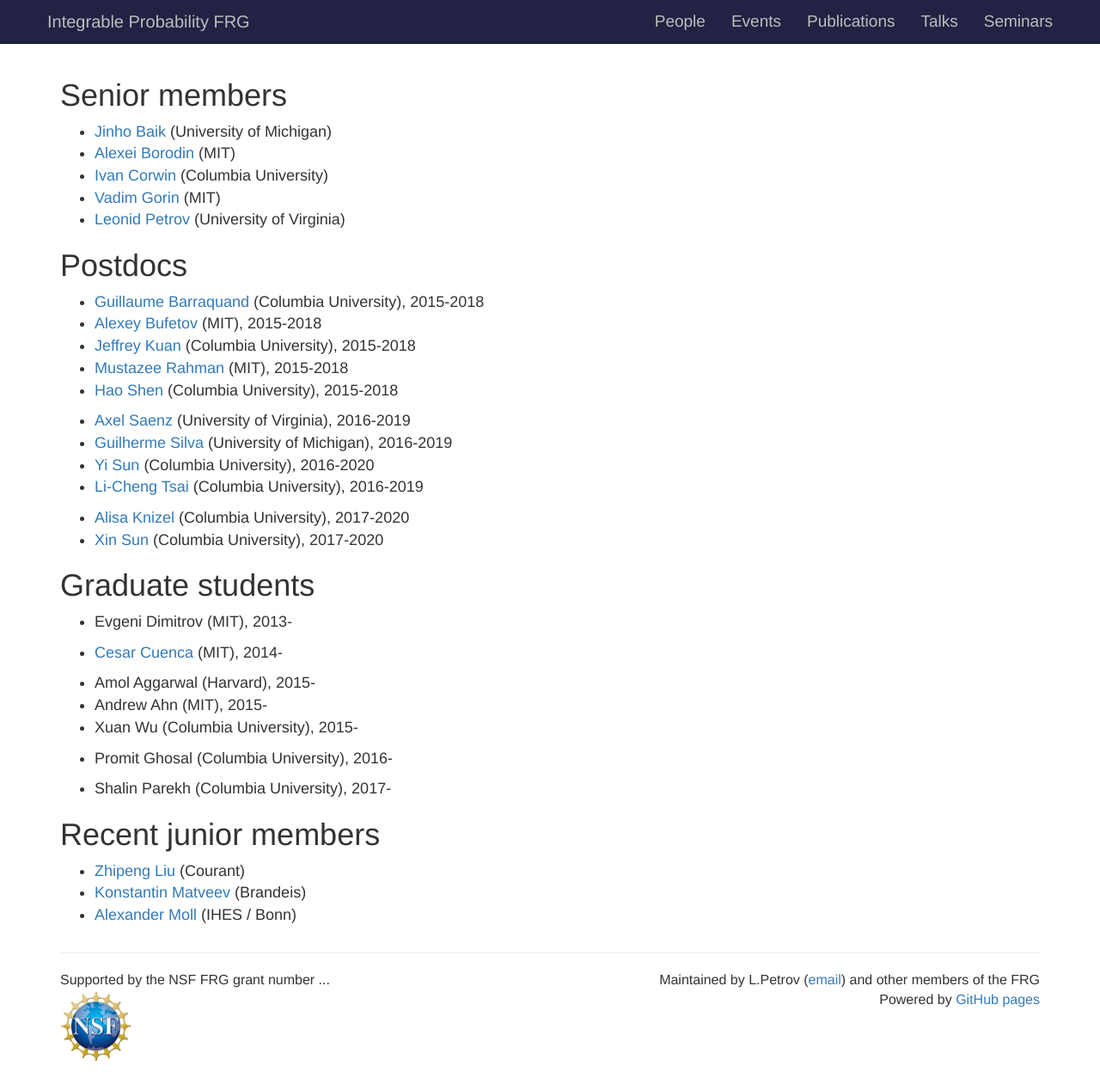
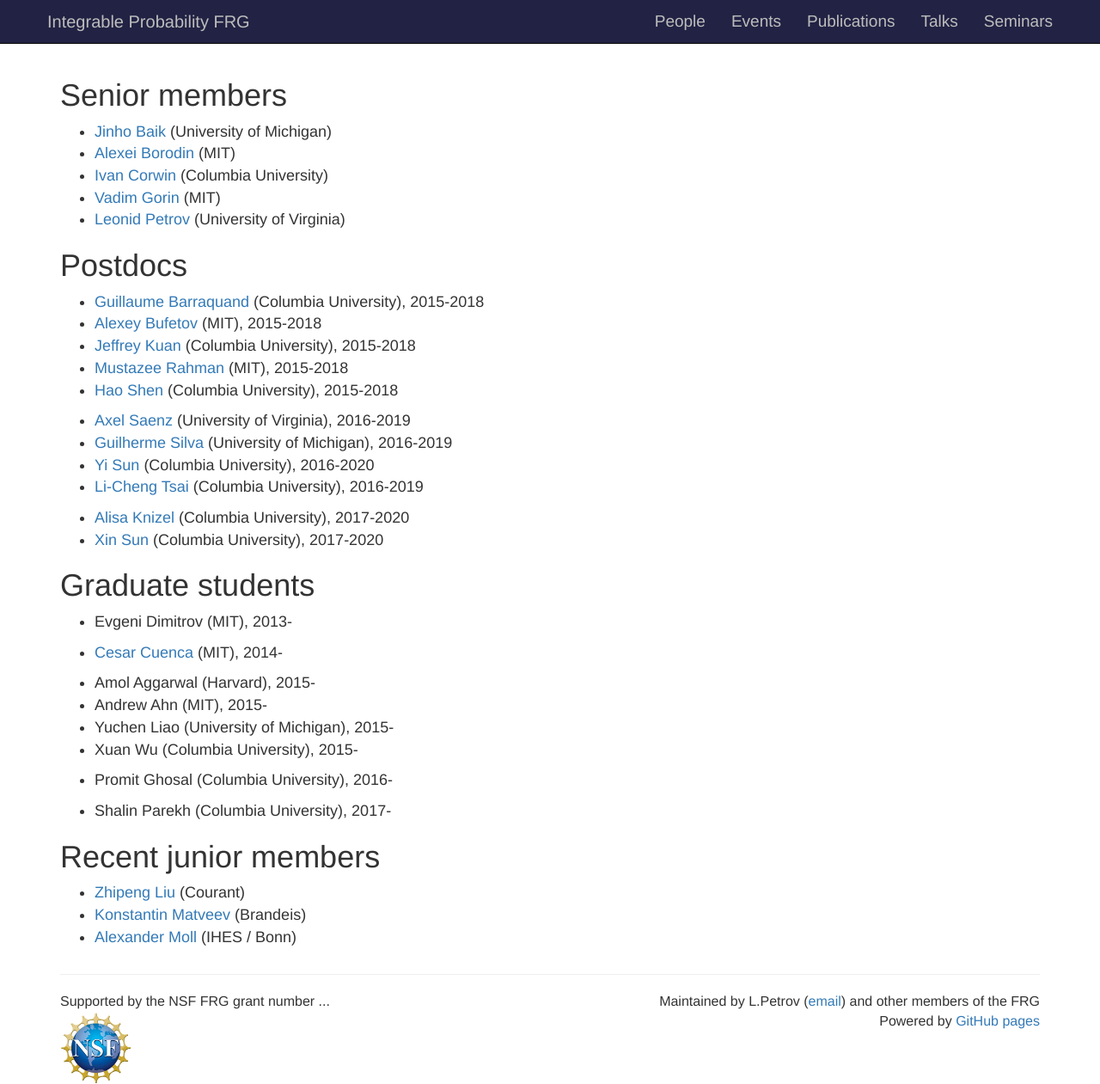
Before and after one commit to int-prob/int-prob-code, a Jekyll site: the page built from people.md, in a window 1280 px wide. Shown: the whole page at 86% size. Built offline with Jekyll 4.4.1, drawn with Linux system fonts in a browser that asks for light colours; before the commit the page ends 1235 px from its top, so only the background shows below that.

Commit message:
Update people.md

```diff
--- a/people.md
+++ b/people.md
@@ -31,6 +31,7 @@ layout: default
 
 - Amol Aggarwal (Harvard), 2015-
 - Andrew Ahn (MIT), 2015-
+- Yuchen Liao (University of Michigan), 2015-
 - Xuan Wu (Columbia University), 2015-
 
 - Promit Ghosal (Columbia University), 2016-
```
